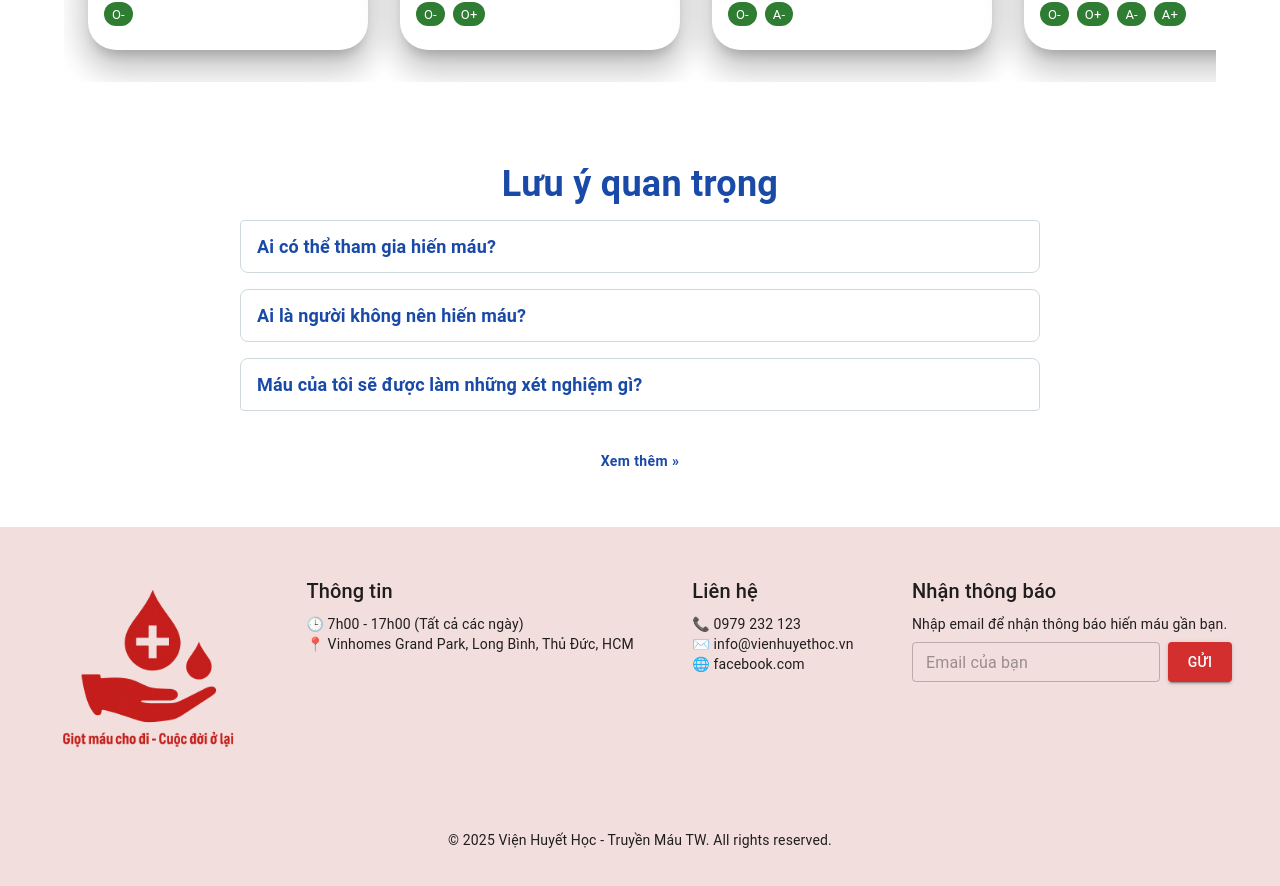
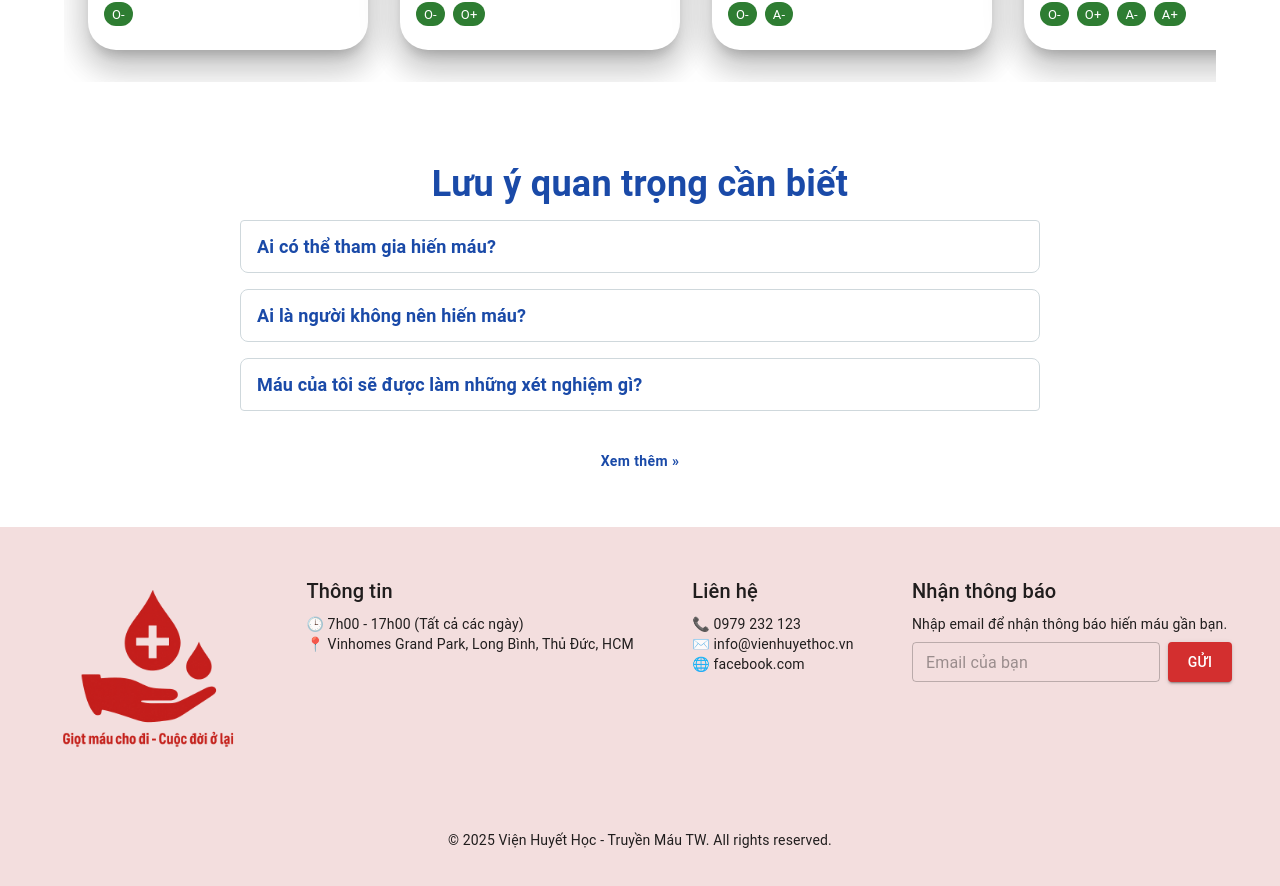
Before and after one commit to Huukha182624/Blood_donationFE, a React (Vite) app: page / in a window 1280 px wide. Shown: the part 3037-3923 px from the top of the page. Built offline with nearby package versions, Linux system fonts and the light colour scheme; some icons are missing.

Commit message:
update notes

```diff
--- a/src/components/Notes.jsx
+++ b/src/components/Notes.jsx
@@ -20,7 +20,7 @@ export default function ImportantNotes() {
                 gutterBottom
                 sx={{ color: '#1a4aa8', fontSize: { xs: '28px', md: '36px' } }}
             >
-                Lưu ý quan trọng
+                Lưu ý quan trọng cần biết
             </Typography>
 
             <Box sx={{ maxWidth: 800, mx: 'auto', textAlign: 'left' }}>
```
